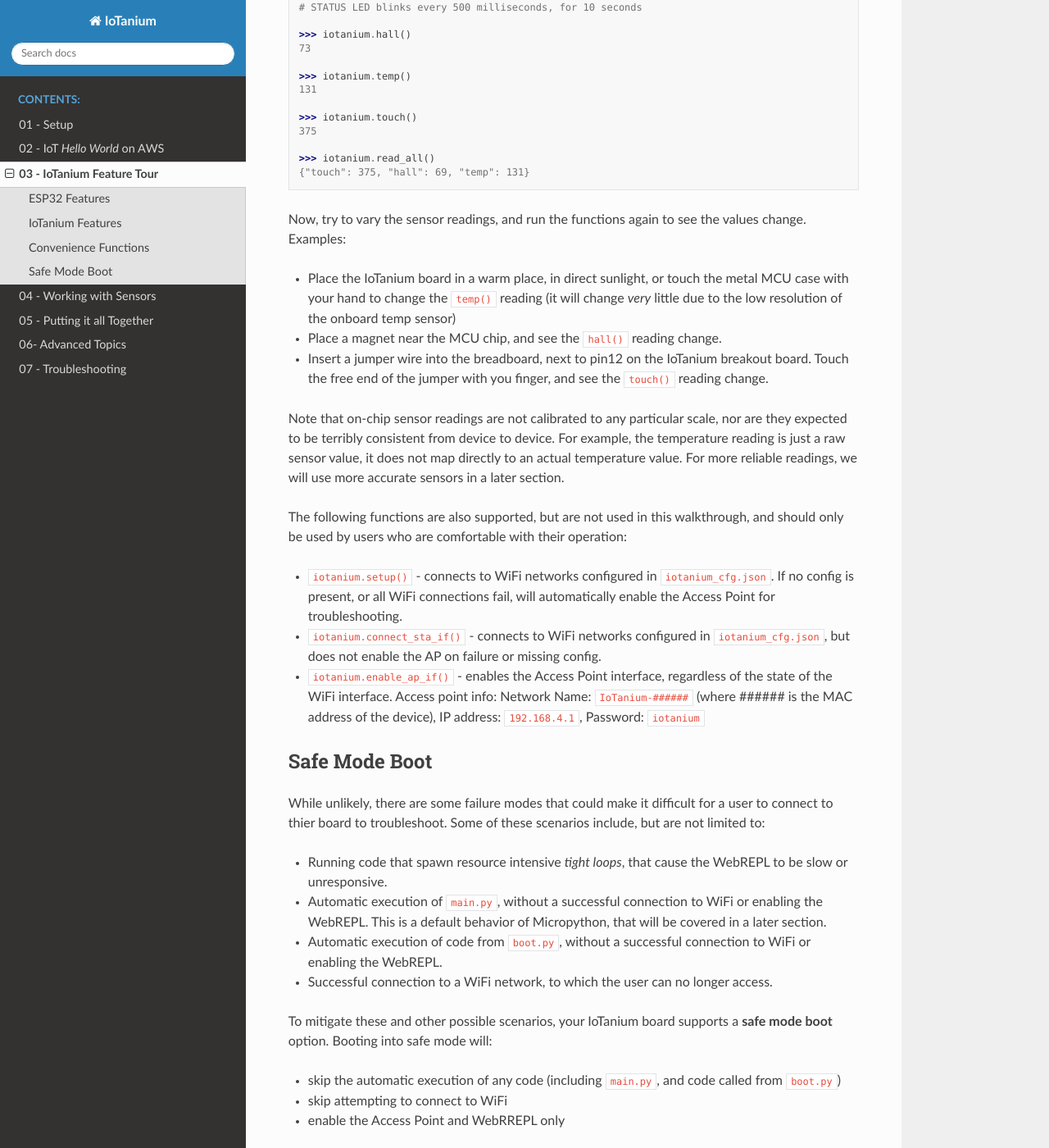
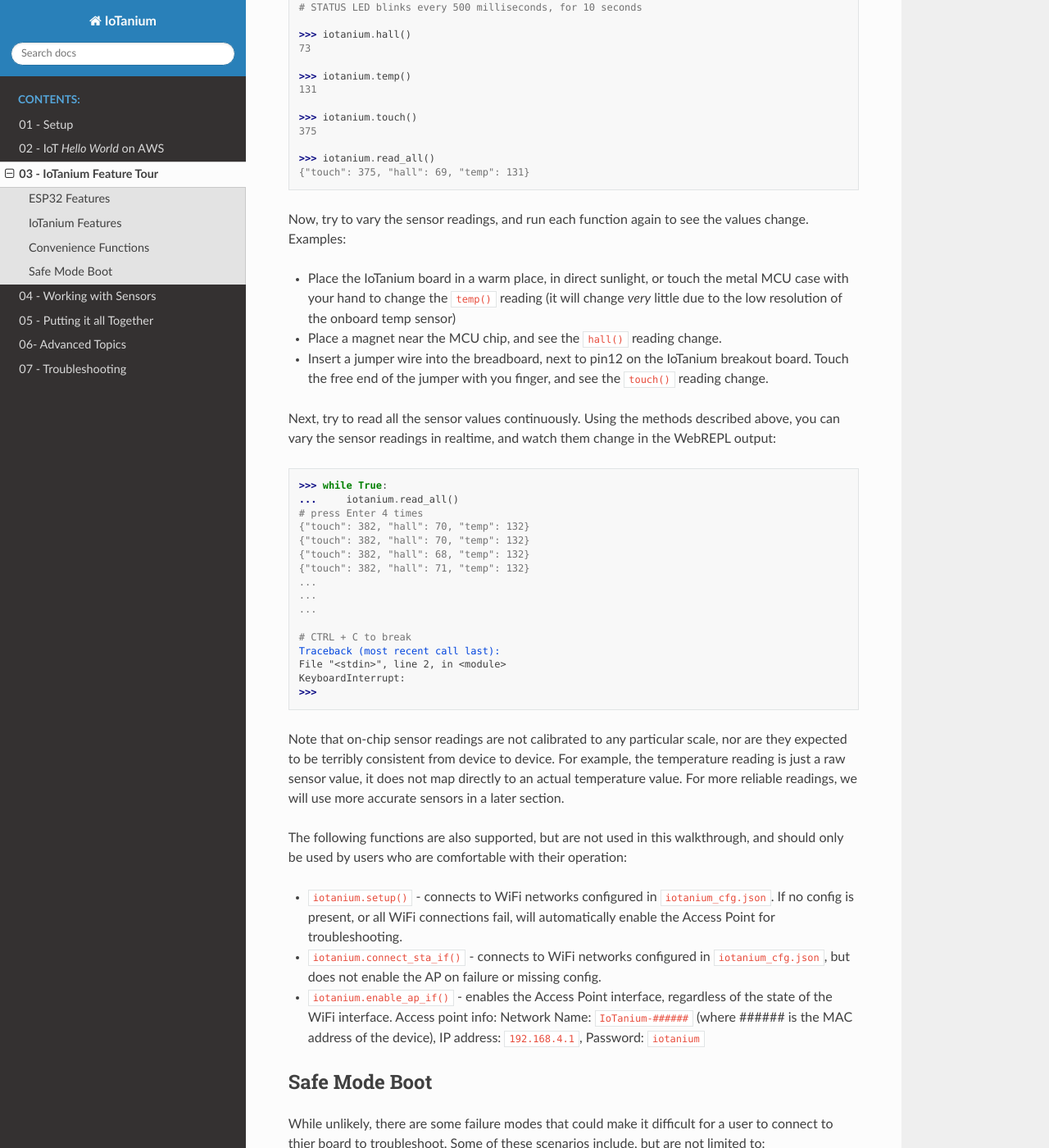
Before and after one commit to mpataws/iotanium, a Sphinx documentation site: the page built from docs/source/features/features.rst, in a window 1280 px wide and 1400 px high, scrolled down 3331 px. Shown: the whole window at 82% size. Built offline with Sphinx 7.4.7 and the Read the Docs theme 2.0.0, drawn with Linux system fonts in a browser that asks for light colours.

Commit message:
added sensor example code

```diff
--- a/docs/source/features/features.rst
+++ b/docs/source/features/features.rst
@@ -99,11 +99,31 @@ Using the WebREPL console terminal, you can experiment with the different functi
     >>> iotanium.read_all()
     {"touch": 375, "hall": 69, "temp": 131}
 
-Now, try to vary the sensor readings, and run the functions again to see the values change.  Examples:
+Now, try to vary the sensor readings, and run each function again to see the values change.  Examples:
 
 - Place the IoTanium board in a warm place, in direct sunlight, or touch the metal MCU case with your hand to change the ``temp()`` reading (it will change *very* little due to the low resolution of the onboard temp sensor)
 - Place a magnet near the MCU chip, and see the ``hall()`` reading change.
 - Insert a jumper wire into the breadboard, next to pin12 on the IoTanium breakout board.  Touch the free end of the jumper with you finger, and see the ``touch()`` reading change.
+
+Next, try to read all the sensor values continuously.  Using the methods described above, you can vary the sensor readings in realtime, and watch them change in the WebREPL output::
+
+    >>> while True:
+    ...     iotanium.read_all()
+    # press Enter 4 times
+    {"touch": 382, "hall": 70, "temp": 132}
+    {"touch": 382, "hall": 70, "temp": 132}
+    {"touch": 382, "hall": 68, "temp": 132}
+    {"touch": 382, "hall": 71, "temp": 132}
+    ...
+    ...
+    ...
+
+    # CTRL + C to break
+    Traceback (most recent call last):
+    File "<stdin>", line 2, in <module>
+    KeyboardInterrupt:
+    >>>
+
 
 Note that on-chip sensor readings are not calibrated to any particular scale, nor are they expected to be terribly consistent from device to device.  For example, the temperature reading is just a raw sensor value, it does not map directly to an actual temperature value.  For more reliable readings, we will use more accurate sensors in a later section.
 
```
